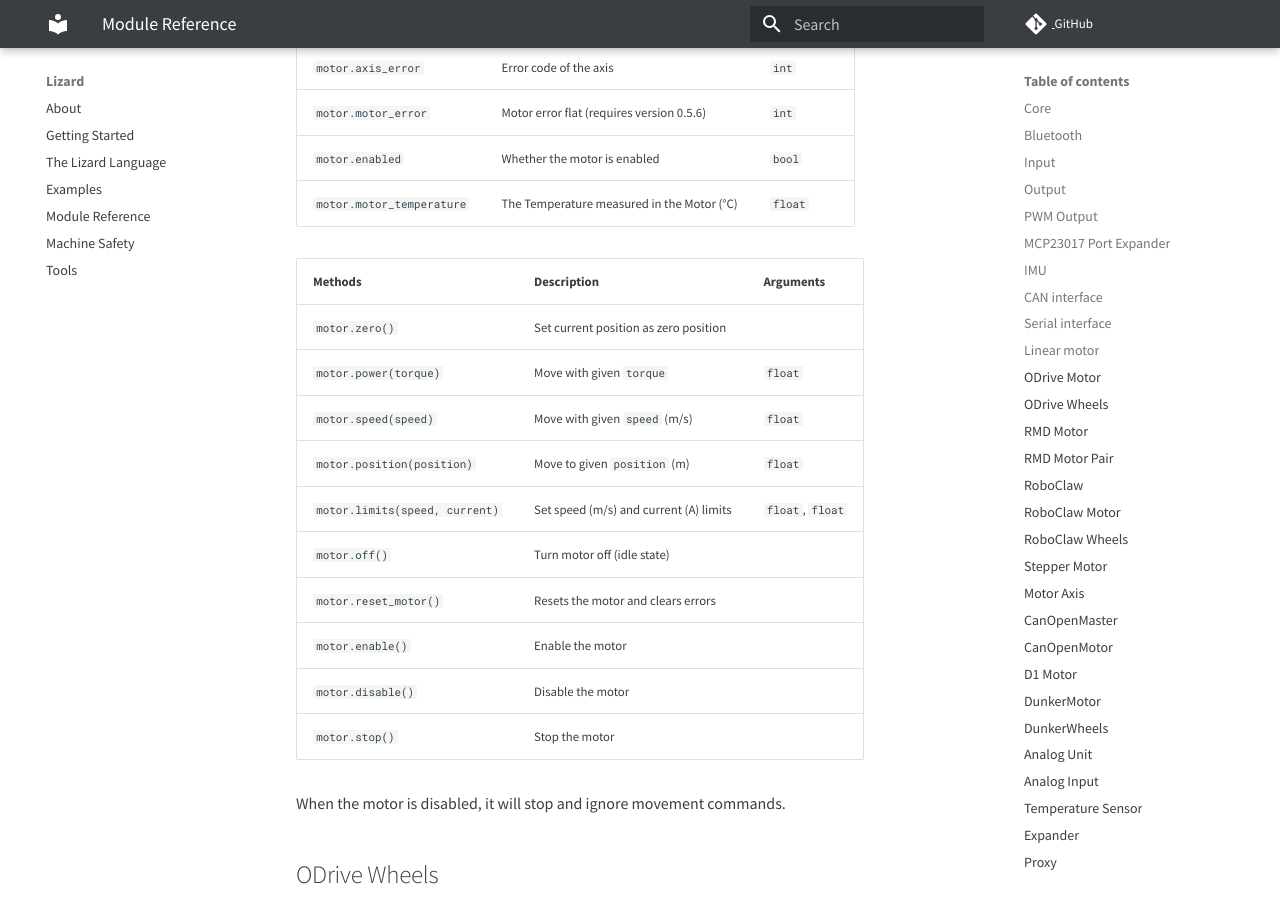
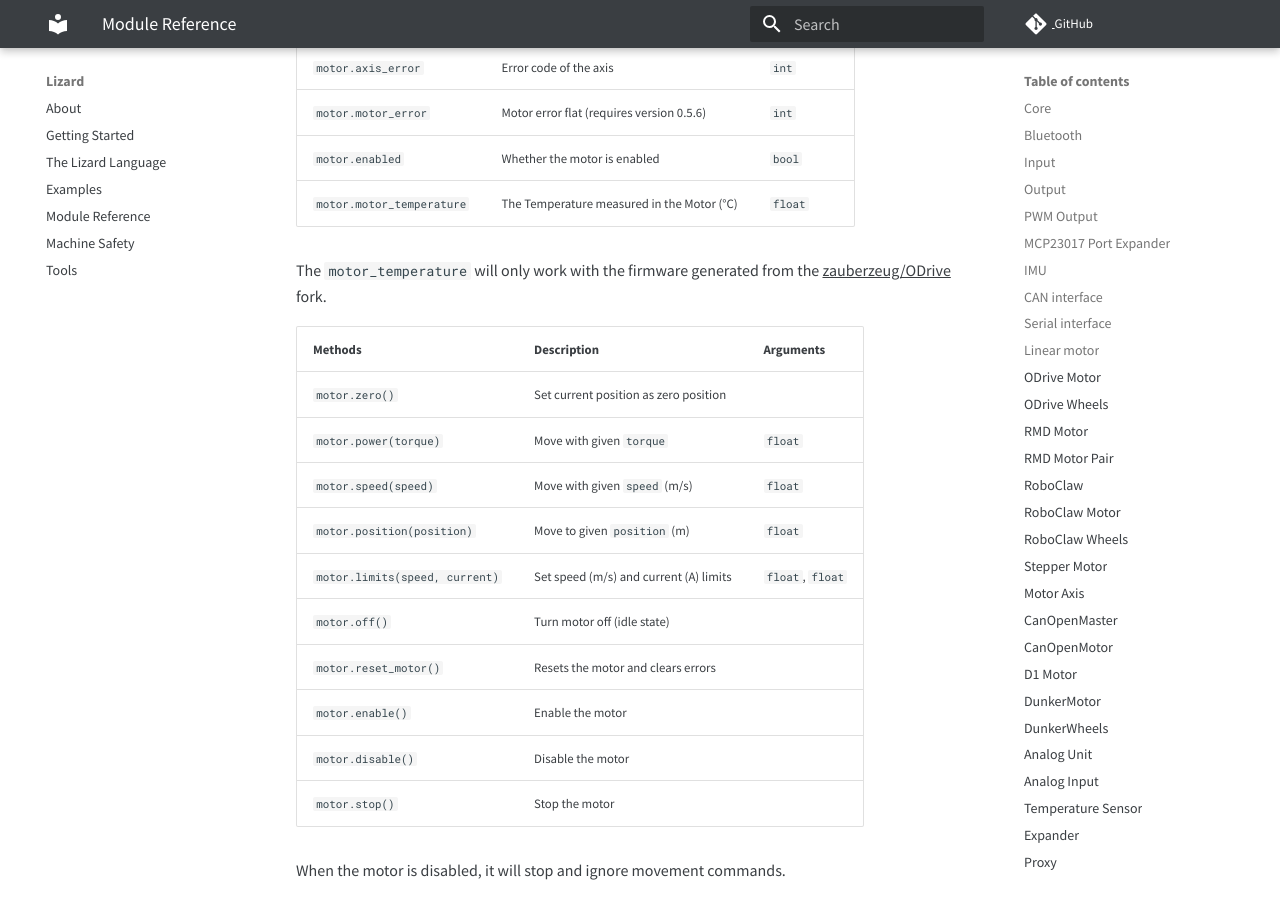
Before and after one commit to zauberzeug/lizard, an MkDocs documentation site: the page built from docs/module_reference.md, in a window 1280 px wide and 900 px high, scrolled down 13450 px. Built offline with MkDocs 1.6.1 and Material for MkDocs 9.7.7, drawn with Linux system fonts in a browser that asks for light colours; comment, search, counter and statistics services are not loaded.

Commit message:
Add explanation to Module Reference

```diff
--- a/docs/module_reference.md
+++ b/docs/module_reference.md
@@ -400,6 +400,8 @@
 | `motor.motor_error`       | Motor error flat (requires version 0.5.6)  | `int`     |
 | `motor.enabled`           | Whether the motor is enabled               | `bool`    |
 | `motor.motor_temperature` | The Temperature measured in the Motor (°C) | `float`   |
+
+The `motor_temperature` will only work with the firmware generated from the [zauberzeug/ODrive](https://github.com/zauberzeug/ODrive) fork.
 
 | Methods                        | Description                            | Arguments        |
 | ------------------------------ | -------------------------------------- | ---------------- |
```
